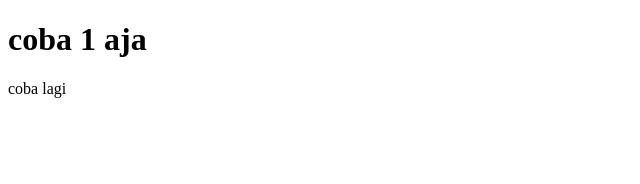
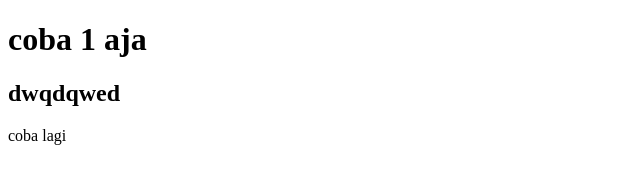
Before and after one commit to mfs34/WebDevCollaborationProject, a plain HTML site: page index.html in a window 1280 px wide. Shown: the whole page, without its empty margins (0-640 px from the left). Drawn offline with Linux system fonts and the light colour scheme.

Commit message:
Update index.html

```diff
--- a/index.html
+++ b/index.html
@@ -7,6 +7,7 @@
   </head>
   <body>
     <h1>coba 1 aja</h1>
+    <h2>dwqdqwed</h2>
     <p>coba lagi</p>
   </body>
 </html>
```
